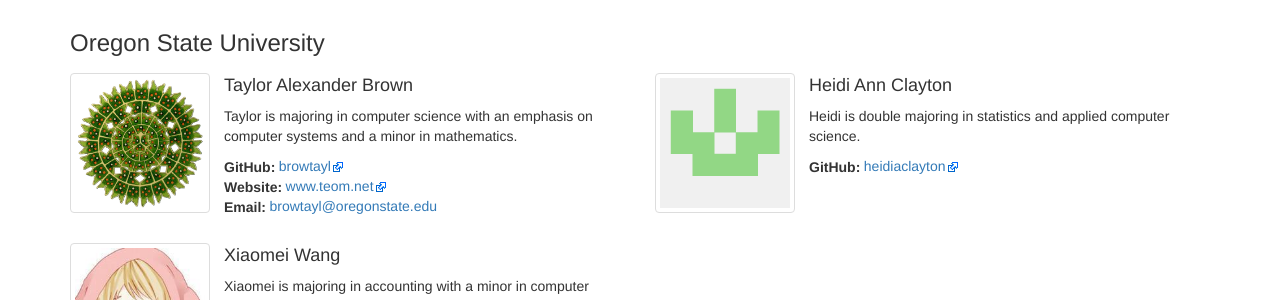
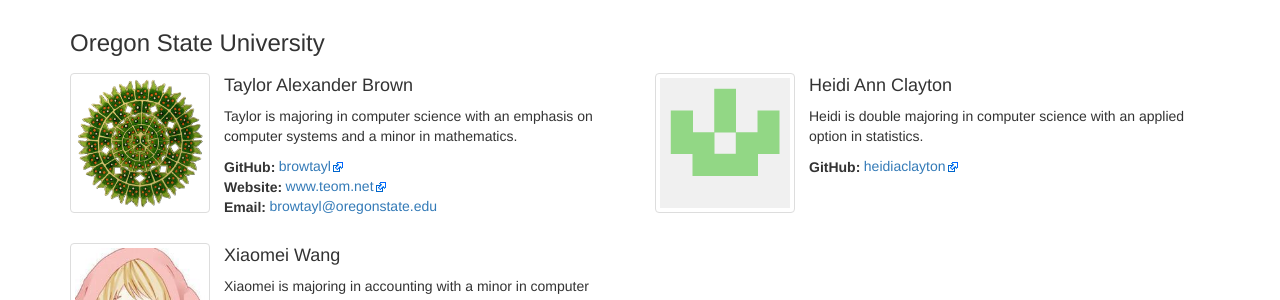
Before and after one commit to capstone-coal/capstone-coal.github.io, a Jekyll site: the page built from team.html, in a window 1280 px wide. Shown: the part 588-888 px from the top of the page. Built offline with Jekyll 4.4.1, drawn with Linux system fonts in a browser that asks for light colours.

Commit message:
Edit Heidi's bio on team page

```diff
--- a/team.html
+++ b/team.html
@@ -62,7 +62,7 @@
   <div class="team-member col-md-6">
     <img src="{{ site.baseurl }}/images/avatar-heidiaclayton.png" class="team-avatar img-thumbnail" />
     <h4>Heidi Ann Clayton</h4>
-    <p>Heidi is double majoring in statistics and applied computer science.</p>
+    <p>Heidi is double majoring in computer science with an applied option in statistics.</p>
     <dl>
       <dt>GitHub:</dt>
       <dd><a class="external" href="https://github.com/heidiaclayton">heidiaclayton</a></dd>
```
